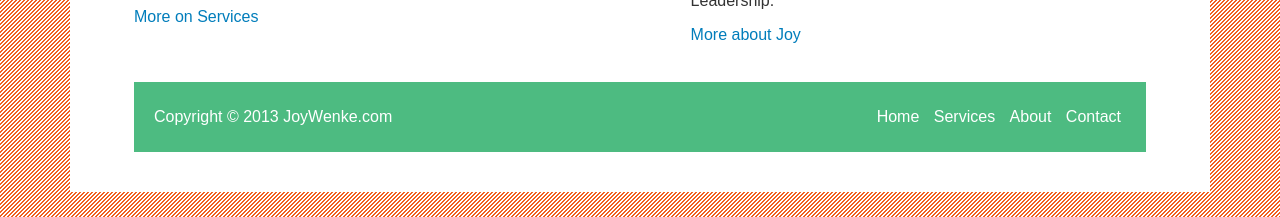
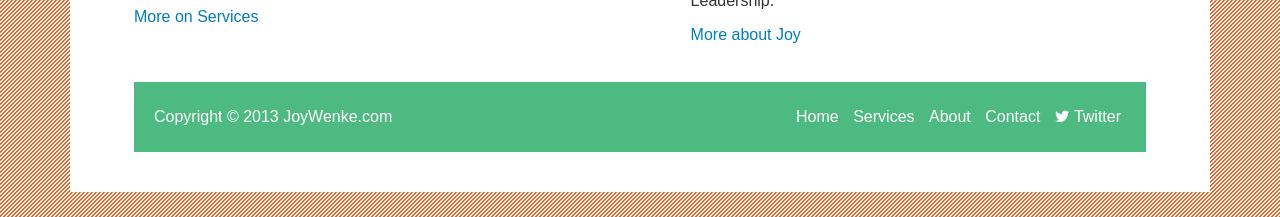
Before and after one commit to JoyWenke/joywenke.github.com, a Jekyll site: the page built from index.html, in a window 1280 px wide. Shown: the part 683-900 px from the top of the page. Built offline with Jekyll 4.4.1, drawn with Linux system fonts in a browser that asks for light colours; Markdown is read by kramdown in place of the engine named in the settings; the list of posts is cut into pages by our own code.

Commit message:
added the footer template to the homepage

```diff
--- a/_layouts/homepage.html
+++ b/_layouts/homepage.html
@@ -19,18 +19,6 @@
 
   {{ content }}
 
-	<footer>
-	<p>Copyright &copy; 2013 JoyWenke.com</p>
-
-	<nav class="footer-navigation">
-		<ul>
-	    <li><a href="/">Home</a></li>
-	    <li><a href="/services">Services</a></li>
-	    <li><a href="/about">About</a></li>
-	    <li><a href="/contact">Contact</a></li>
-	  </ul>
-	</nav>
-
-	</footer>
+	{% include content-footer.html %}
 
 </section>
```
Also changed, not shown: 1 other file.
